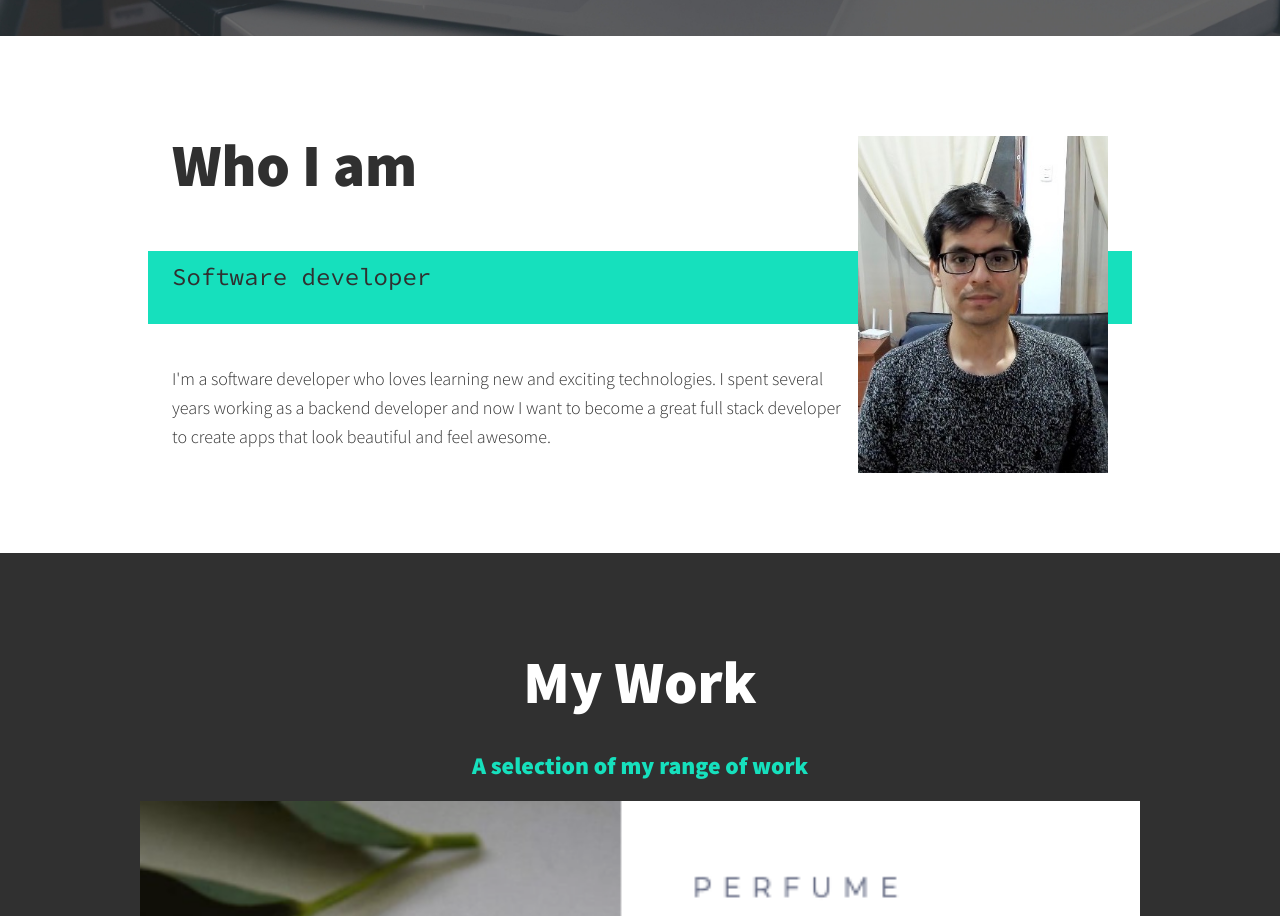
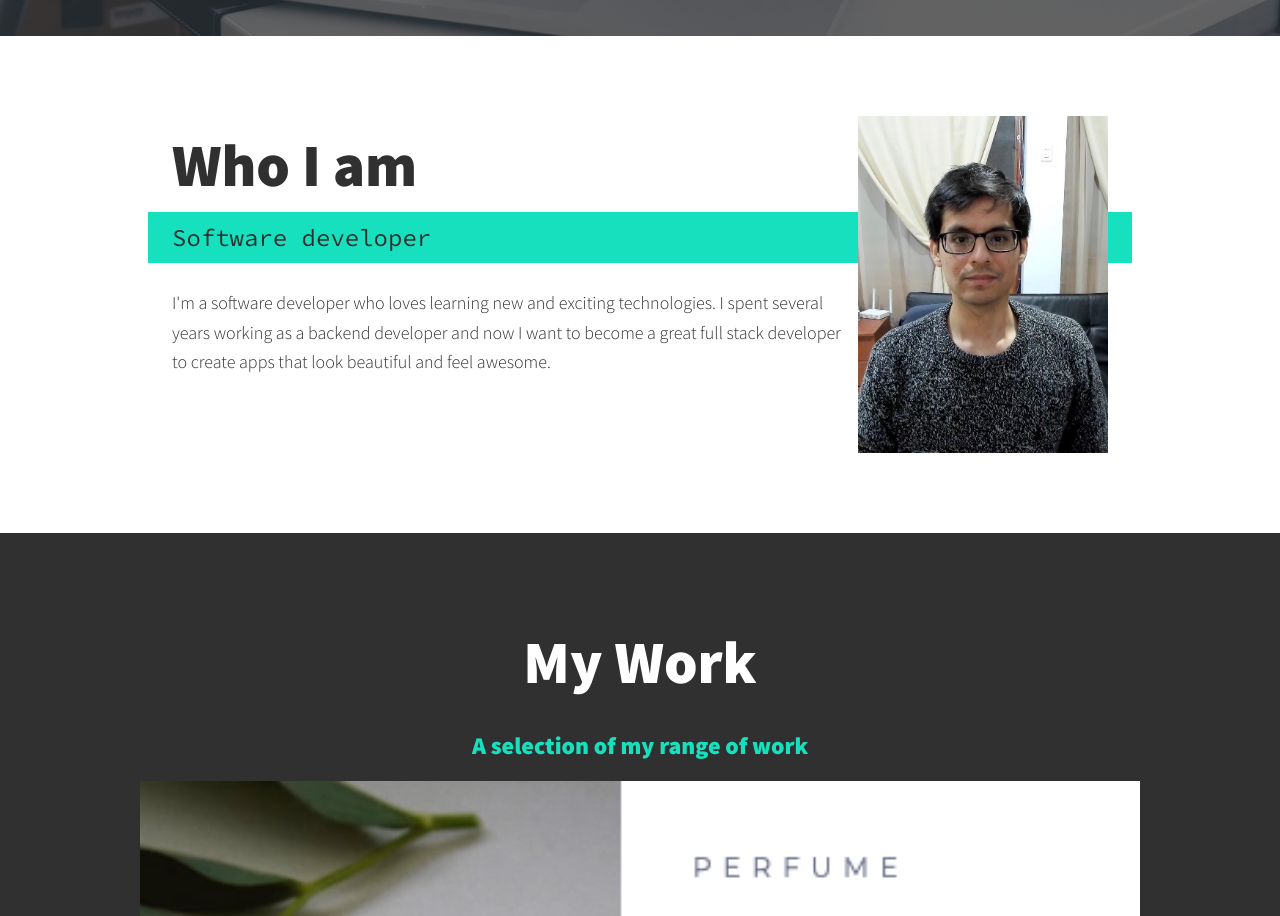
Before and after one commit to VictorDuranEM/portfolio-react, a React (Vite) app: page / in a window 1280 px wide. Shown: the part 966-1882 px from the top of the page. Built offline with nearby package versions, Linux system fonts and the light colour scheme.

Commit message:
Improve grid rows in about section

```diff
--- a/src/components/About.tsx
+++ b/src/components/About.tsx
@@ -4,11 +4,9 @@ export default function About() {
   return (
     <section id='about' className="max-w-[1000px] mx-auto py-[80px] px-8 sm:grid sm:grid-cols-about sm:grid-rows-about sm:gap-x-3 sm:gap-y-4">
       <h2 className="font-black sm:row-start-1 sm: sm:col-start-1">Who I am</h2>
-      <p className="font-secondary text-h3 bg-accent py-[.25em] px-[1em] sm:row-start-2 sm:col-start-1 sm:col-span-full sm:relative sm:-left-[1em] sm:[width:calc(100%+2em)] sm:-z-10">Software developer</p>
-      <div className='sm:row-start-3 sm:col-start-1'>
-        <p className="mt-6">I'm a software developer who loves learning new and exciting technologies. I spent several years working as a backend developer and now I want to become a great full stack developer to create apps that look beautiful and feel awesome.</p>
-      </div>
-      <img src={victorRoom} alt="victor in his room" className='w-full mt-5 sm:row-start-1 sm:row-span-3 sm:col-start-2 sm:max-w-[250px]'/>
+      <p className="font-secondary text-h3 bg-accent py-[.25em] px-[1em] sm:row-start-2 sm:col-start-1 sm:col-span-full sm:relative sm:-left-[1em] sm:[width:calc(100%+2em)] sm:-z-10 sm:self-start">Software developer</p>
+      <p className="sm:row-start-3 sm:col-start-1 mt-6 sm:mt-0">I'm a software developer who loves learning new and exciting technologies. I spent several years working as a backend developer and now I want to become a great full stack developer to create apps that look beautiful and feel awesome.</p>
+      <img src={victorRoom} alt="victor in his room" className='w-full mt-5 sm:row-start-1 sm:row-span-3 sm:col-start-2 sm:max-w-[250px] sm:m-0'/>
     </section>
   )
 }
--- a/tailwind.config.cjs
+++ b/tailwind.config.cjs
@@ -29,7 +29,7 @@ module.exports = {
       },
       gridTemplateRows: {
         'title': 'auto auto',
-        'about': 'repeat(3, auto)',
+        'about': '80px 60px auto',
       },
       width: {
         'intro-subtitle': 'calc(100% + 2.25rem)',
```
